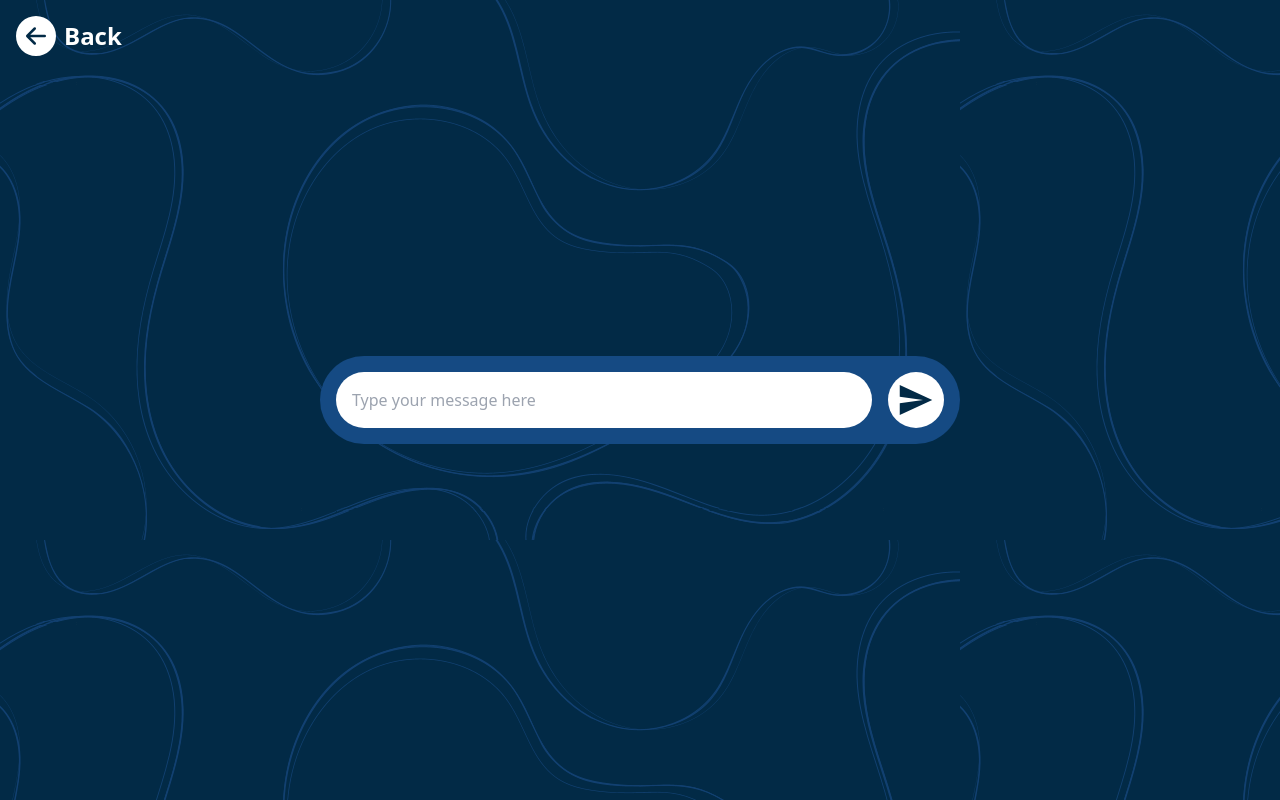
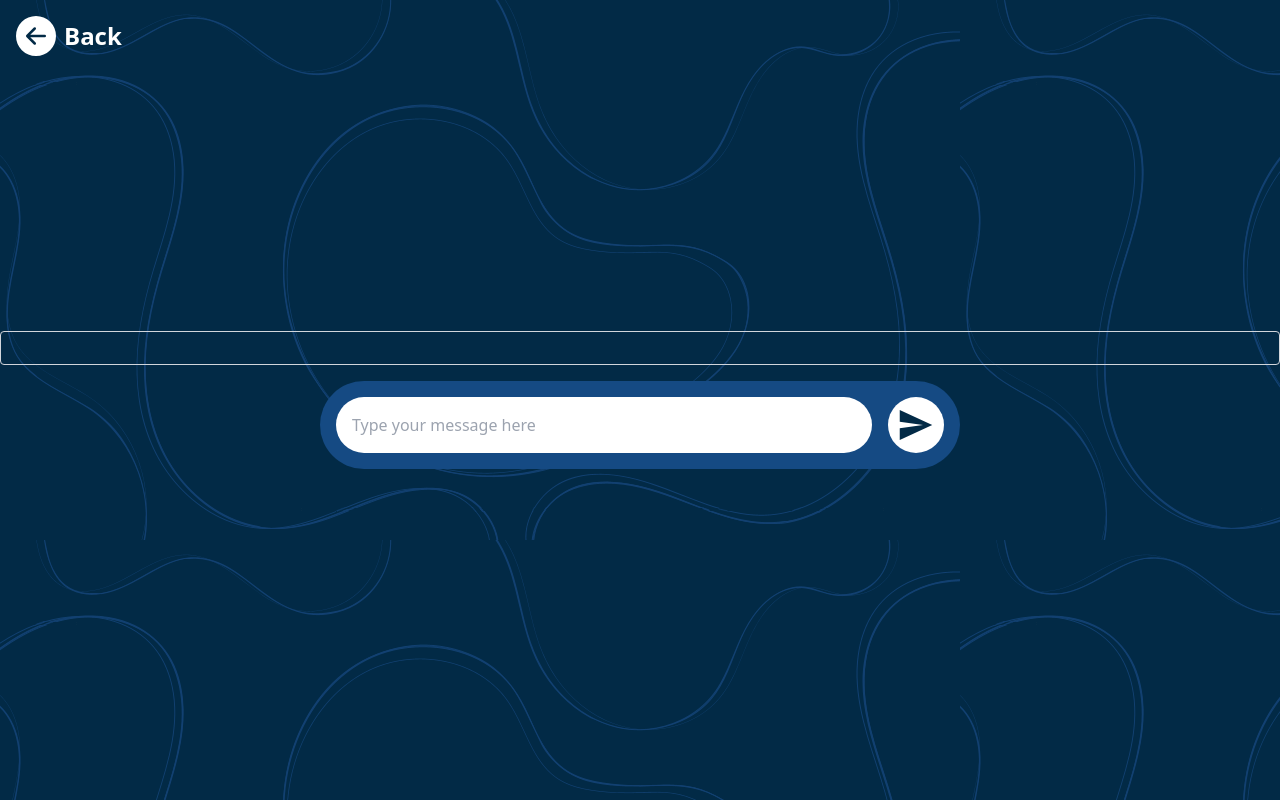
Before and after one commit to Ali-Aref1/Hireverse-React, a React (Vite) app: page /interview in a window 1280 px wide. Built offline with nearby package versions, Linux system fonts and the light colour scheme.

Commit message:
Testing Model Integration

```diff
--- a/package.json
+++ b/package.json
@@ -10,6 +10,7 @@
     "preview": "vite preview"
   },
   "dependencies": {
+    "axios": "^1.8.3",
     "react": "^19.0.0",
     "react-dom": "^19.0.0",
     "react-icons": "^5.5.0",
--- a/src/components/Interview/MessageInput.tsx
+++ b/src/components/Interview/MessageInput.tsx
@@ -1,15 +1,32 @@
+import { useState } from 'react';
 import { IoMdSend as Send } from "react-icons/io";
-export const MessageInput = () => {
+
+interface MessageInputProps {
+  onSend: (message: string) => void;
+}
+
+export const MessageInput = ({ onSend }: MessageInputProps) => {
+  const [input, setInput] = useState('');
+
+  const handleSend = () => {
+    if (input.trim()) {
+      onSend(input);
+      setInput('');
+    }
+  };
+
   return (
     <div className="flex items-center gap-4 justify-center w-1/2 bg-secondary p-4 rounded-full">
-    <input
+      <input
         type="text"
         className="bg-white text-black p-4 rounded-full w-full outline-none"
         placeholder="Type your message here"
-    />
-    <button className='bg-white rounded-full p-2'>
+        value={input}
+        onChange={(e) => setInput(e.target.value)}
+      />
+      <button className='bg-white rounded-full p-2' onClick={handleSend}>
         <Send className="w-10 h-10" color="#022A46" />
-    </button>
-</div>
-  )
-}
+      </button>
+    </div>
+  );
+};
--- a/src/pages/Interview.tsx
+++ b/src/pages/Interview.tsx
@@ -1,11 +1,12 @@
-import { useEffect } from 'react'
-import { BsArrowLeftCircleFill as Arrow } from 'react-icons/bs'
+import { useEffect, useState } from 'react';
+import { BsArrowLeftCircleFill as Arrow } from 'react-icons/bs';
 import { MessageInput } from '../components/Interview/MessageInput';
-import { Link } from 'react-router-dom'
+import { Link } from 'react-router-dom';
 import { useNavigate } from 'react-router-dom';
+import axios from 'axios';
 
 export const Interview = () => {
-    useEffect(() => {}, []);
+  const [response, setResponse] = useState('');
   const navigate = useNavigate();
 
   useEffect(() => {
@@ -22,14 +23,28 @@ export const Interview = () => {
     };
   }, [navigate]);
 
+  const handleSend = async (message: string) => {
+    console.log('Sending message:', message); // Add this line
+    try {
+      const res = await axios.post('http://localhost:5000/generate', { input: message });
+      console.log('Response:', res.data); // Add this line
+      setResponse(res.data.generated_text);
+    } catch (error) {
+      console.error('Error generating text:', error);
+    }
+  };
+
   return (
     <>
       <Link to="/" className="rounded-full m-4 absolute flex items-center gap-2 text-2xl font-bold">
         <Arrow className="w-10 h-10" />
         Back
       </Link>
-            <div className="w-full h-full flex items-center justify-center">
-              <MessageInput />
+      <div className="w-full h-full flex flex-col items-center justify-center">
+        <div className="w-full p-4 border border-gray-300 rounded mb-4">
+          {response}
+        </div>
+        <MessageInput onSend={handleSend} />
       </div>
     </>
   );
```
Also changed, not shown: 1 other file (tests, documents, lock files or other folders). Lines whose indentation alone changed are shown as unchanged.
